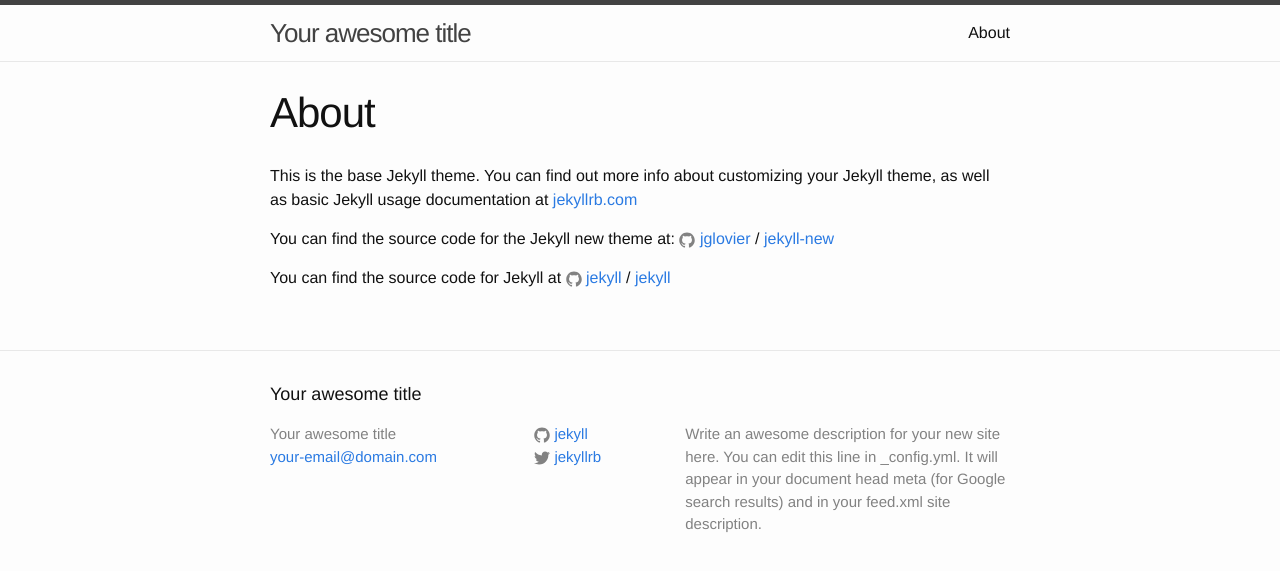
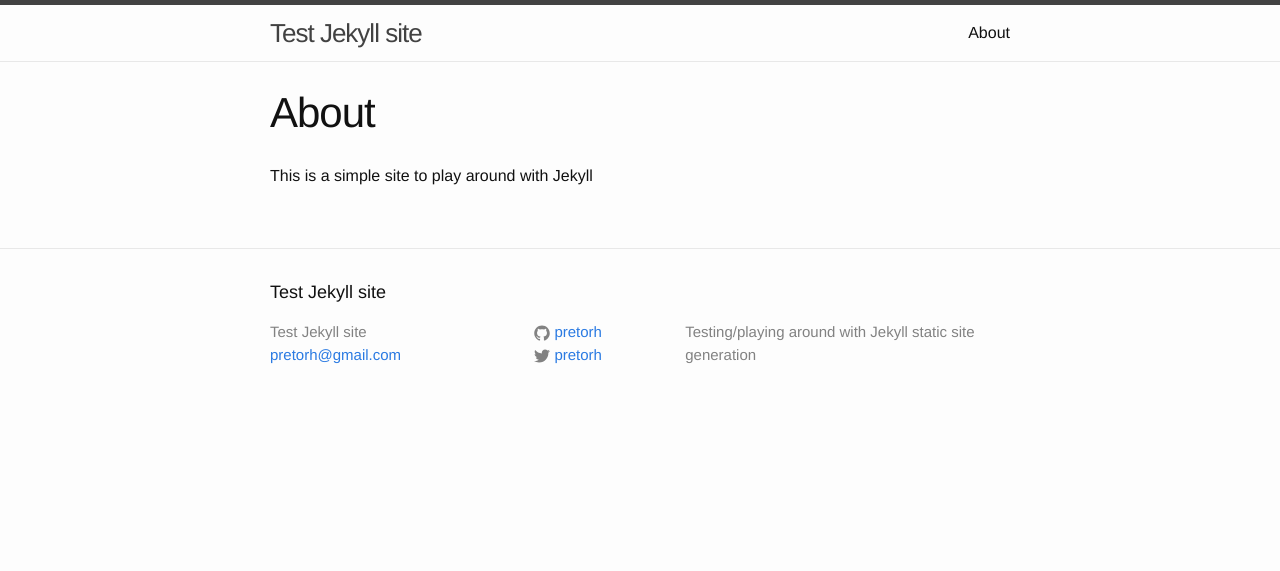
Before and after one commit to pretorh/jekyll-test, a Jekyll site: the page built from about.md, in a window 1280 px wide. Shown: the top 571 px of the page. Built offline with Jekyll 4.4.1, drawn with Linux system fonts in a browser that asks for light colours.

Commit message:
site config, about changes

```diff
--- a/_config.yml
+++ b/_config.yml
@@ -6,16 +6,14 @@
 # 'jekyll serve'. If you change this file, please restart the server process.
 
 # Site settings
-title: Your awesome title
-email: your-email@domain.com
+title: Test Jekyll site
+email: pretorh@gmail.com
 description: > # this means to ignore newlines until "baseurl:"
-  Write an awesome description for your new site here. You can edit this
-  line in _config.yml. It will appear in your document head meta (for
-  Google search results) and in your feed.xml site description.
+  Testing/playing around with Jekyll static site generation
 baseurl: "" # the subpath of your site, e.g. /blog
-url: "http://yourdomain.com" # the base hostname & protocol for your site
-twitter_username: jekyllrb
-github_username:  jekyll
+url: "http://pretorh.github.io/" # the base hostname & protocol for your site
+twitter_username: pretorh
+github_username:  pretorh
 
 # Build settings
 markdown: kramdown
--- a/about.md
+++ b/about.md
@@ -4,12 +4,4 @@ title: About
 permalink: /about/
 ---
 
-This is the base Jekyll theme. You can find out more info about customizing your Jekyll theme, as well as basic Jekyll usage documentation at [jekyllrb.com](http://jekyllrb.com/)
-
-You can find the source code for the Jekyll new theme at:
-{% include icon-github.html username="jglovier" %} /
-[jekyll-new](https://github.com/jglovier/jekyll-new)
-
-You can find the source code for Jekyll at
-{% include icon-github.html username="jekyll" %} /
-[jekyll](https://github.com/jekyll/jekyll)
+This is a simple site to play around with Jekyll
--- a/index.html
+++ b/index.html
@@ -18,6 +18,4 @@ layout: default
     {% endfor %}
   </ul>
 
-  <p class="rss-subscribe">subscribe <a href="{{ "/feed.xml" | prepend: site.baseurl }}">via RSS</a></p>
-
 </div>
```
